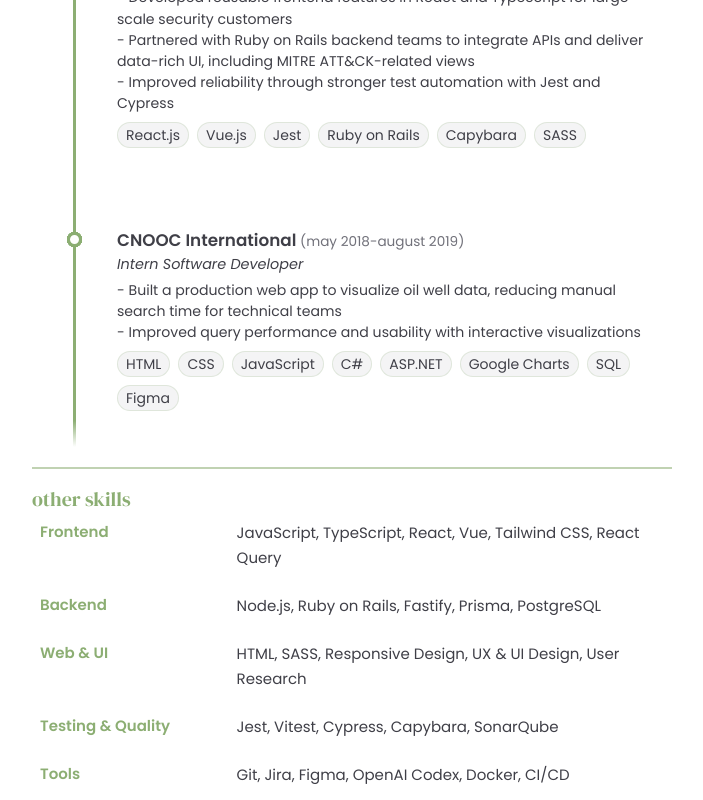
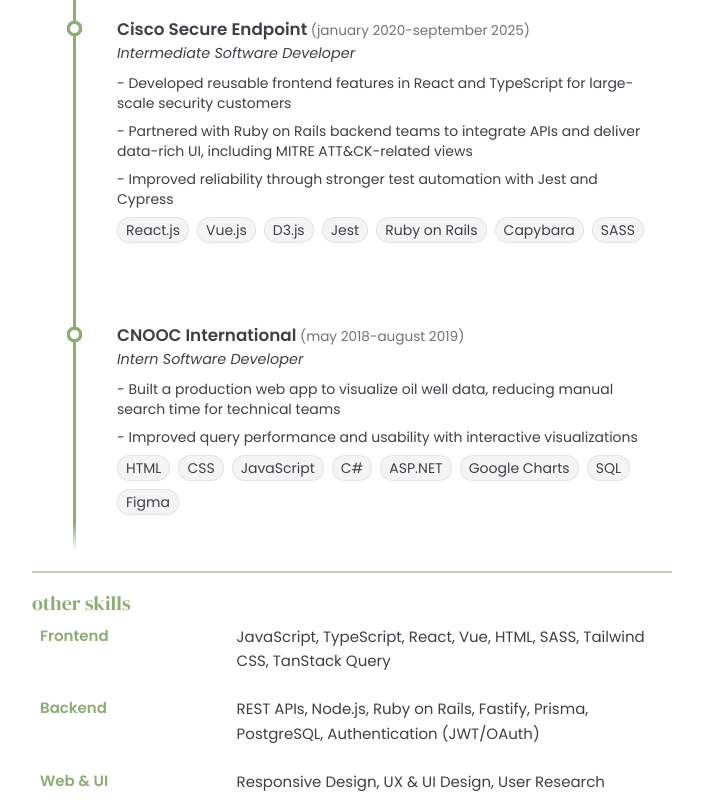
Before and after one commit to Jennykuma/portfolio-site-v2, a React (Vite) app: page / in a window 1280 px wide. Shown: the part 1340-2140 px from the top of the page, without its empty margins (288-991 px from the left). Built offline with nearby package versions, Linux system fonts and the light colour scheme.

Commit message:
Add skills, clean up

```diff
--- a/index.html
+++ b/index.html
@@ -15,7 +15,7 @@
 		<meta charset="UTF-8" />
 		<link rel="icon" type="image/svg+xml" href="/favicon.svg" />
 		<meta name="viewport" content="width=device-width, initial-scale=1.0" />
-		<title>jenny le.</title>
+		<title>jenny's corner</title>
 	</head>
 	<body>
 		<div
--- a/src/components/About.tsx
+++ b/src/components/About.tsx
@@ -2,7 +2,7 @@
 	return (
 		<section id='about'>
 			<span className='font-serif-display text-4xl text-sage'>about me</span>
-			<p>
+			<p className='text-zinc-700 dark:text-gray-300'>
 				Hey there! I’m a UI developer at Cisco who loves building clean, thoughtful
 				interfaces. I’m equally curious about the UX side—digging into design choices,
 				sitting in on user interviews, and exploring tools like Google Analytics to see
@@ -10,7 +10,7 @@
 				better, from refining code to improving performance and making sure everything’s
 				backed by solid tests.
 			</p>
-			<p className='mt-3'>
+			<p className='mt-3 text-zinc-700 dark:text-gray-300'>
 				Outside of work, you’ll usually find me crocheting something cute, baking, vibing at
 				a concert, getting lost in a video game, reading a spine-chilling murder mystery, or
 				planning my next adventure. I love finding cozy cafés and hidden gems wherever I
--- a/src/components/Experience.tsx
+++ b/src/components/Experience.tsx
@@ -15,7 +15,12 @@
 							</p>
 							<ul className='description'>
 								{job.description.map((item, i) => (
-									<li key={i}>- {item}</li>
+									<li
+										key={i}
+										className='mt-2 text-sm text-zinc-700 dark:text-gray-300'
+									>
+										- {item}
+									</li>
 								))}
 							</ul>
 							<div className='skills flex flex-wrap gap-2 mt-2'>
@@ -44,7 +49,9 @@
 					{otherSkills.map((group) => (
 						<div key={group.category} className='other-skills-row'>
 							<span className='label'>{group.category}</span>
-							<span className='value'>{group.skills.join(', ')}</span>
+							<span className='value text-zinc-700 dark:text-gray-300'>
+								{group.skills.join(', ')}
+							</span>
 						</div>
 					))}
 				</div>
--- a/src/components/GetInTouch.tsx
+++ b/src/components/GetInTouch.tsx
@@ -19,7 +19,7 @@
 					>
 						<path d='M224,48H32a8,8,0,0,0-8,8V192a16,16,0,0,0,16,16H216a16,16,0,0,0,16-16V56A8,8,0,0,0,224,48ZM203.43,64,128,133.15,52.57,64ZM216,192H40V74.19l82.59,75.71a8,8,0,0,0,10.82,0L216,74.19V192Z'></path>
 					</svg>
-					<span>jennyle.dev@gmail.com</span>
+					<span className='text-zinc-700 dark:text-gray-300'>jennyle.dev@gmail.com</span>
 				</a>
 				<a
 					className='
@@ -38,7 +38,7 @@
 					>
 						<path d='M216,24H40A16,16,0,0,0,24,40V216a16,16,0,0,0,16,16H216a16,16,0,0,0,16-16V40A16,16,0,0,0,216,24Zm0,192H40V40H216V216ZM96,112v64a8,8,0,0,1-16,0V112a8,8,0,0,1,16,0Zm88,28v36a8,8,0,0,1-16,0V140a20,20,0,0,0-40,0v36a8,8,0,0,1-16,0V112a8,8,0,0,1,15.79-1.78A36,36,0,0,1,184,140ZM100,84A12,12,0,1,1,88,72,12,12,0,0,1,100,84Z'></path>
 					</svg>
-					<span>linkedin</span>
+					<span className='text-zinc-700 dark:text-gray-300'>linkedin</span>
 				</a>
 				<a
 					className='
@@ -57,7 +57,7 @@
 					>
 						<path d='M208.31,75.68A59.78,59.78,0,0,0,202.93,28,8,8,0,0,0,196,24a59.75,59.75,0,0,0-48,24H124A59.75,59.75,0,0,0,76,24a8,8,0,0,0-6.93,4,59.78,59.78,0,0,0-5.38,47.68A58.14,58.14,0,0,0,56,104v8a56.06,56.06,0,0,0,48.44,55.47A39.8,39.8,0,0,0,96,192v8H72a24,24,0,0,1-24-24A40,40,0,0,0,8,136a8,8,0,0,0,0,16,24,24,0,0,1,24,24,40,40,0,0,0,40,40H96v16a8,8,0,0,0,16,0V192a24,24,0,0,1,48,0v40a8,8,0,0,0,16,0V192a39.8,39.8,0,0,0-8.44-24.53A56.06,56.06,0,0,0,216,112v-8A58.14,58.14,0,0,0,208.31,75.68ZM200,112a40,40,0,0,1-40,40H112a40,40,0,0,1-40-40v-8a41.74,41.74,0,0,1,6.9-22.48A8,8,0,0,0,80,73.83a43.81,43.81,0,0,1,.79-33.58,43.88,43.88,0,0,1,32.32,20.06A8,8,0,0,0,119.82,64h32.35a8,8,0,0,0,6.74-3.69,43.87,43.87,0,0,1,32.32-20.06A43.81,43.81,0,0,1,192,73.83a8.09,8.09,0,0,0,1,7.65A41.72,41.72,0,0,1,200,104Z'></path>
 					</svg>
-					<span>github</span>
+					<span className='text-zinc-700 dark:text-gray-300'>github</span>
 				</a>
 			</div>
 		</section>
--- a/src/data/experience.ts
+++ b/src/data/experience.ts
@@ -14,25 +14,26 @@
 export const experience: Experience[] = [
 	{
 		company: 'Cisco Secure Access',
-		role: 'Intermiediate Software Developer',
+		role: 'Intermediate Software Developer',
 		period: 'september 2025-present',
 		description: [
 			'Built and maintained complex UI components for enterprise security workflows using React, TypeScript, and React Query',
-			'Contributed significantly to UI refactors during migration to a new component system, improving consistency and maintainability',
-			'Increased frontend test coverage for micro-applications from ~80% to 91%, reducing regression risk',
+			'Drove refactors during migration to a new component system, improving consistency and long-term maintainability across micro-applications.',
+			'Increased frontend test coverage for micro-applications from ~80% to 91%, reducing regression risk and improving release confidence',
+			'Ramped up quickly on a new product team and delivered production-ready features in the first sprint, using AI-assisted development (Codex) to accelerate legacy-page migration',
 		],
-		skills: ['React.js', 'TypeScript', 'React Query', 'Jest', 'Cypress', 'SASS'],
+		skills: ['React.js', 'TypeScript', 'React Query', 'Cypress', 'SASS', 'Codex'],
 	},
 	{
 		company: 'Cisco Secure Endpoint',
-		role: 'Intermiediate Software Developer',
+		role: 'Intermediate Software Developer',
 		period: 'january 2020-september 2025',
 		description: [
 			'Developed reusable frontend features in React and TypeScript for large-scale security customers',
 			'Partnered with Ruby on Rails backend teams to integrate APIs and deliver data-rich UI, including MITRE ATT&CK-related views',
 			'Improved reliability through stronger test automation with Jest and Cypress',
 		],
-		skills: ['React.js', 'Vue.js', 'Jest', 'Ruby on Rails', 'Capybara', 'SASS'],
+		skills: ['React.js', 'Vue.js', 'D3.js', 'Jest', 'Ruby on Rails', 'Capybara', 'SASS'],
 	},
 	{
 		company: 'CNOOC International',
@@ -49,15 +50,32 @@
 export const otherSkills: SkillGroup[] = [
 	{
 		category: 'Frontend',
-		skills: ['JavaScript', 'TypeScript', 'React', 'Vue', 'Tailwind CSS', 'React Query'],
+		skills: [
+			'JavaScript',
+			'TypeScript',
+			'React',
+			'Vue',
+			'HTML',
+			'SASS',
+			'Tailwind CSS',
+			'TanStack Query',
+		],
 	},
 	{
 		category: 'Backend',
-		skills: ['Node.js', 'Ruby on Rails', 'Fastify', 'Prisma', 'PostgreSQL'],
+		skills: [
+			'REST APIs',
+			'Node.js',
+			'Ruby on Rails',
+			'Fastify',
+			'Prisma',
+			'PostgreSQL',
+			'Authentication (JWT/OAuth)',
+		],
 	},
 	{
 		category: 'Web & UI',
-		skills: ['HTML', 'SASS', 'Responsive Design', 'UX & UI Design', 'User Research'],
+		skills: ['Responsive Design', 'UX & UI Design', 'User Research'],
 	},
 	{
 		category: 'Testing & Quality',
@@ -65,6 +83,6 @@
 	},
 	{
 		category: 'Tools',
-		skills: ['Git', 'Jira', 'Figma', 'OpenAI Codex', 'Docker', 'CI/CD'],
+		skills: ['Git', 'Jira', 'Figma', 'Docker', 'CI/CD', 'AI-Assisted Development'],
 	},
 ];
```
